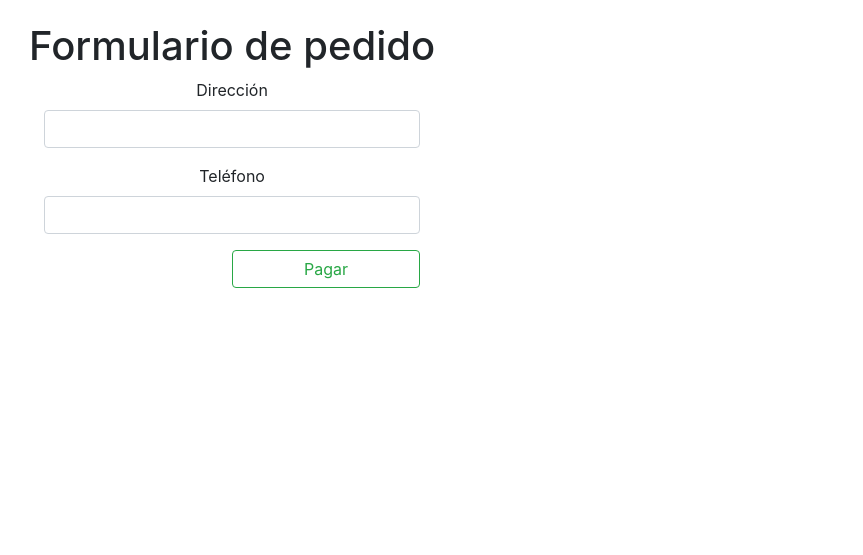
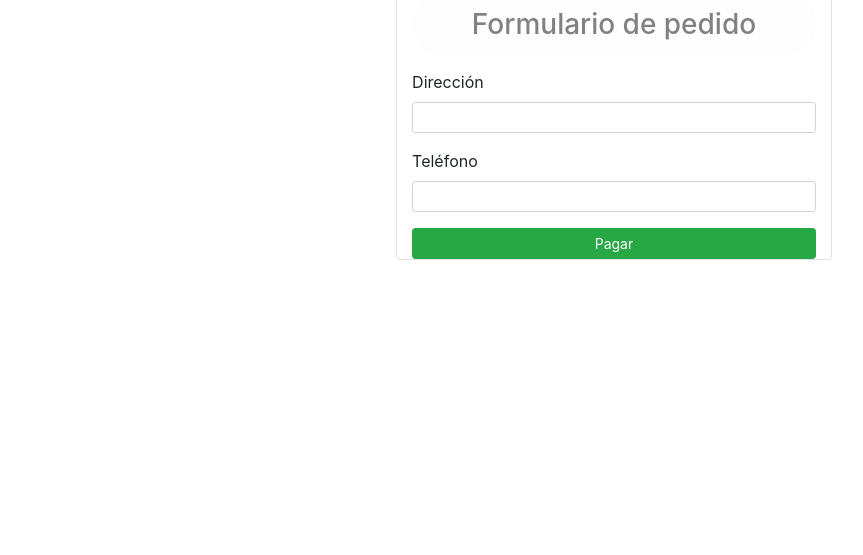
Before and after one commit to juatalfri/PGPI-GGEz-3.14, a Django app: template GGez_App/templates/checkOut.html in a window 1280 px wide. Shown: the part 309-864 px from the top of the page, without its empty margins (26-889 px from the left). After the commit the page ends 569 px from the top, so only its background shows below. Run offline with Django 4.2, Linux system fonts and the light colour scheme; the template is opened without the code that fills it, so the values that code supplies are empty; some libraries are stand-ins or nearby versions.

Commit message:
Tarea-006: Fix
Se ha modificado el formulario de pedido para que sea igual que los
utilizados en registro e inicio de sesión

```diff
--- a/GGez_App/templates/checkOut.html
+++ b/GGez_App/templates/checkOut.html
@@ -3,33 +3,40 @@
 {% block content %}
 {% load carrito %}
 
-  <div class="v d-flex align-items-center min-vh-100">
   <div class="container">
-            <div id="errors"> </div>
-            <div class="row text-center">
-                <div class="col-sd-12">
-                    <h1 class="row text-center justify-content-center"> Formulario de pedido </h1>
+    <div class="p-3 m-3">
+        <div class="col-lg-5 rounded mx-auto border pt-4">
+            <div class="text-center col">
+                <img
+                src="https://th.bing.com/th/id/Rd51d7c0fde6d96a31538a86cbd57f3c0?rik=%2fTJxRkU2V371QQ&riu=http%3a%2f%2ftechnologyend.com%2fwp-content%2fuploads%2f2015%2f11%2fwhy-shop-online.jpg&ehk=v1KiYT0i5U1ABCRueDSdLqnazh2BdlVD89Z4qXE0Kgs%3d&risl=&pid=ImgRaw" alt=""
+                class="" style="height: 150px;">
+            <hr>
+            </div>
+            <h3 class="alert alert-light rounded-pill" style="text-align:center" > Formulario de pedido </h3>
             <form action="/checkOut/" method="POST">
 
                 {% csrf_token %}
 
+                {% if error%}
+                <div class="alert alert-danger" role="alert">
+                    {{error}}
+                </div>
+                {% endif %}
                 <div class="form-group">
-                  			<label for="">Dirección</label>
-                 			<input type="text" name="direccion" id="" class="form-control" aria-describedby="helpId">
+                    <label for="direccion"> Dirección </label>
+                    <input required name="direccion" id="direccion" class="form-control-sm form-control">
+                </div>
 
+                <div class="form-group">
+                    <label for="telefono"> Teléfono </label>
+                    <input required name="telefono" id="telefono" class="form-control-sm form-control">
                 </div>
-               			<div class="form-group">
-                    		<label for="">Teléfono</label>
-                    		<input type="text" name="telefono" id="" class="form-control" aria-describedby="helpId">
-                  		</div>
-                        <div class="submit-button">
-                            <input type="submit" class="btn float-right btn-outline-success col-lg-6" value="Pagar">
-                        </div>
+
+                <button type="submit" class="btn btn-sm btn-success col-lg-12"> Pagar </button>
+
             </form>
         </div>
     </div>
 </div>
-    </div>
-
 
 {% endblock %}
```
Lines whose indentation alone changed are shown as unchanged.
